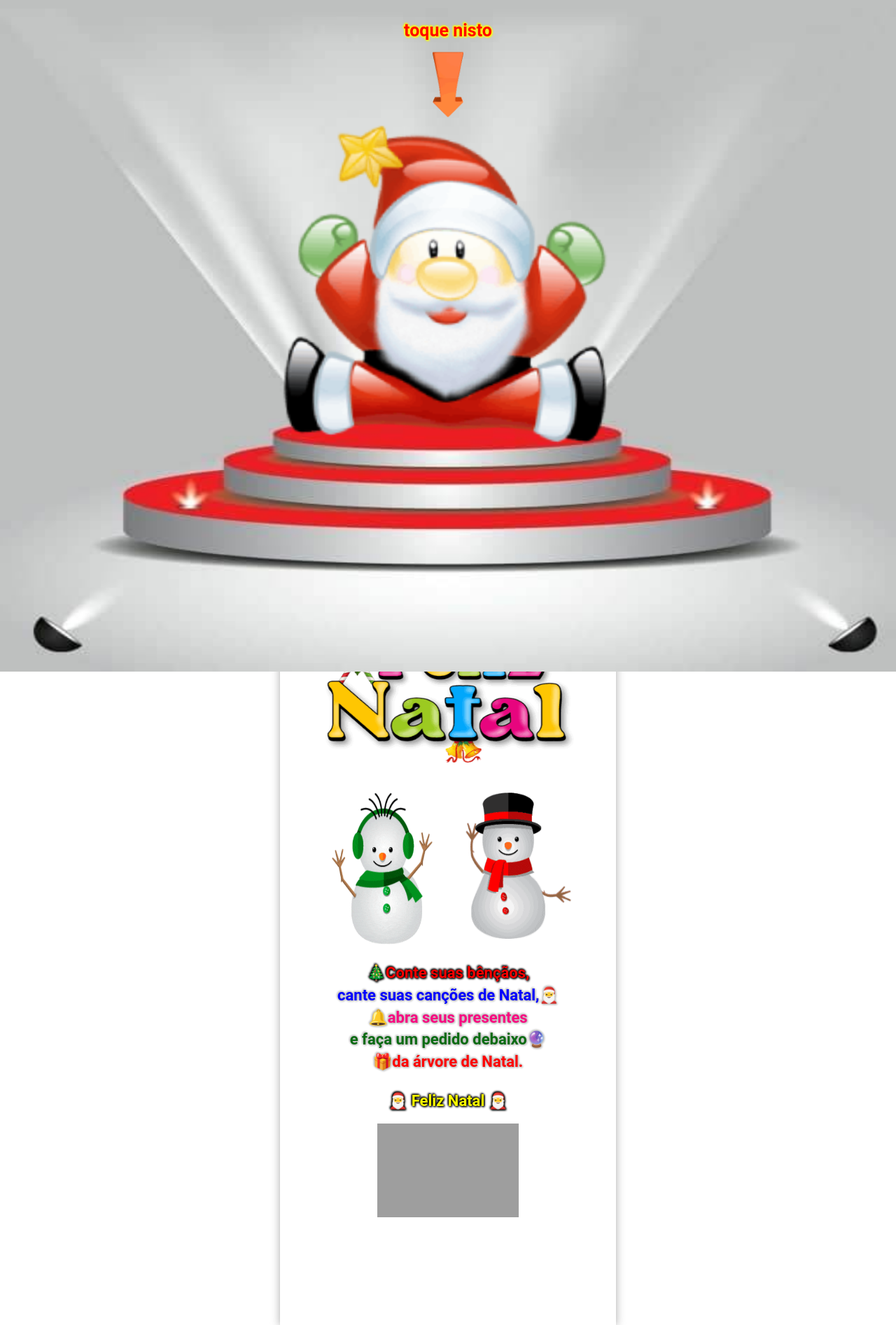
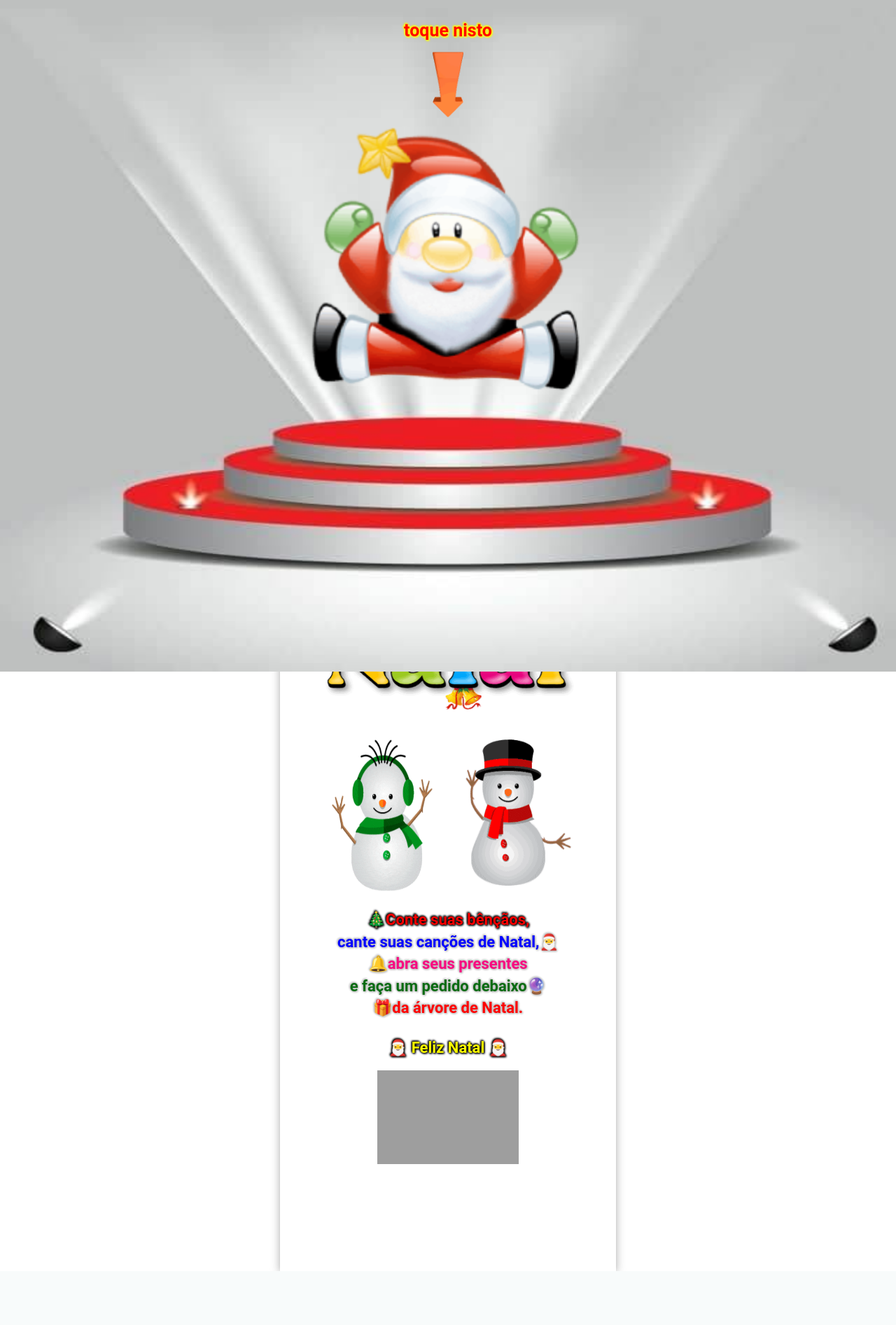
Before and after one commit to marciofao/cardmessages, a PHP site: page / in a window 1280 px wide. Shown: the whole page at 70% size. After the commit the page ends 1817 px from the top, so only its background shows below. Run offline with PHP 8.4, Linux system fonts and the light colour scheme; some libraries are stand-ins or nearby versions; grey boxes are pictures that could not be loaded.

Commit message:
💄 fix

```diff
--- a/assets/css/style.css
+++ b/assets/css/style.css
@@ -230,6 +230,7 @@ a.rope {
 
 #mascot {
     width: 43%;
+    max-width: 364px;
 }
 #wish {
     font-size: 33px;
@@ -381,3 +382,7 @@ a {
     display: block;
     margin-top: 20px;
 }
+body{
+    height: 100%;
+    overflow: hidden;
+}
--- a/index.php
+++ b/index.php
@@ -67,7 +67,7 @@ $person_name = isset($_GET['n']) ? ucwords($_GET['n']) : 'Alguém';
   <link rel="stylesheet" href="assets/css/style.css">
 </head>
 
-<body>
+<body style="<?php if (isset($_GET['f'])) echo "height: auto; overflow: auto;"; ?>">
   <?php if (!isset($_GET['f'])): ?>
     <div class="leftcurtain"><img src="assets/img/left.jpg" /></div>
     <div class="rightcurtain"><img src="assets/img/right.jpg" /></div>
@@ -255,6 +255,11 @@ $person_name = isset($_GET['n']) ? ucwords($_GET['n']) : 'Alguém';
       function PlaySound() {
         var sound = document.getElementById("audiocracker");
         sound.play()
+        unsetBodyHeight();
+      }
+      function unsetBodyHeight(){
+        document.body.style.height = "auto";
+        document.body.style.overflow = "auto";
       }
     </script>
 
```
